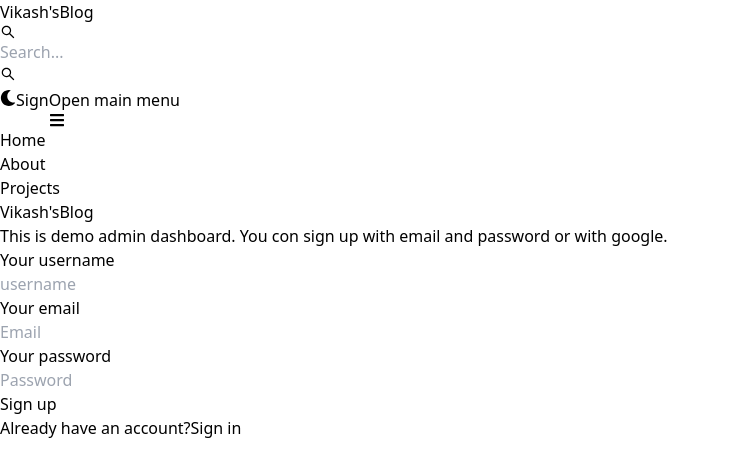
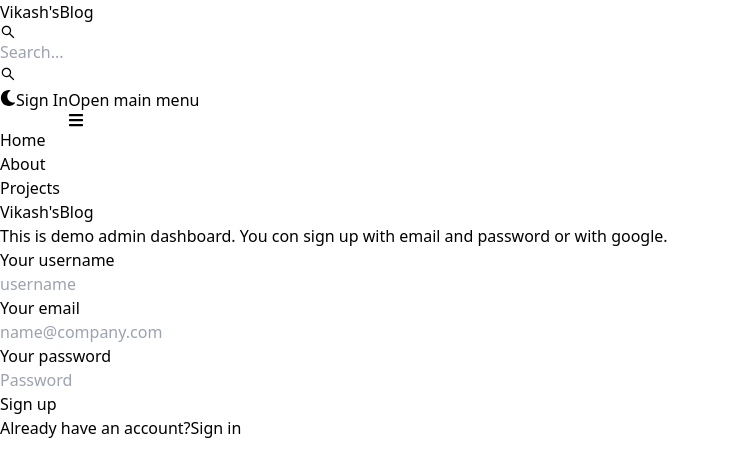
Before and after one commit to Vikash8460/Admin-Deshboard, a React (Vite) app in the folder admin/: page /sign-up in a window 1280 px wide. Shown: the top 476 px of the page, without its empty margins (0-730 px from the left). Built offline with nearby package versions, Linux system fonts and the light colour scheme.

Commit message:
connect to sign up page to dababase

```diff
--- a/admin/src/components/Header.jsx
+++ b/admin/src/components/Header.jsx
@@ -30,9 +30,9 @@ export default function Header() {
         <Button className='w-12 h-10 hidden sm:inline' color='gray' pill>
           <FaMoon />
         </Button>
-        <Link to='/signin'>
+        <Link to='/sign-in'>
           <Button gradientDuoTone='purpleToBlue' outline>
-            Sign
+            Sign In
           </Button>
         </Link>
         <Navbar.Toggle />
--- a/admin/src/pages/SignUp.jsx
+++ b/admin/src/pages/SignUp.jsx
@@ -1,9 +1,27 @@
-import { TextInput, Button, Checkbox, Label, } from 'flowbite-react'
-import React from 'react'
+import { TextInput, Button, Label, } from 'flowbite-react'
+import React, { useState } from 'react'
 import { Link } from 'react-router-dom'
 
 
+
 export default function SignUp() {
+  const [formData, setFormData] = useState({})
+  const handleChange = (e) => {
+    setFormData({ ...formData, [e.target.id]: e.target.value.trim() });
+  };
+
+  const handleSubmit = async (e) => {
+    e.preventDefault();
+    try {
+      const res = await fetch('/api/auth/signup', {
+        method: 'POST',
+        headers: { 'Content-Type': 'application/json' },
+        body: JSON.stringify(formData),
+      });
+      const data = await res.json();
+    } catch (error) { }
+  };
+
   return (
     <div className='min-h-screen mt-20'>
       <div className='flex p-3 max-w-3xl mx-auto flex-col md:flex-row md:items-center gap-5'>
@@ -22,8 +40,8 @@ export default function SignUp() {
         {/* right */}
 
         <div className='flex-1'>
-          <from className='flex flex-col gap-4'>
-            <div className=''>
+          <form className='flex flex-col gap-4' onSubmit={handleSubmit}>
+            <div>
               <Label value='Your username' />
               <TextInput
                 type="text"
@@ -32,22 +50,22 @@ export default function SignUp() {
                 id='username'
                 name='username'
                 required
-              />
+                onChange={handleChange} />
             </div>
 
-            <div className=''>
+            <div>
               <Label value='Your email' />
               <TextInput
                 type="email"
-                placeholder="Email"
+                placeholder='name@company.com'
                 className='w-full'
                 id='email'
                 name='email'
                 required
-              />
+                onChange={handleChange} />
             </div>
 
-            <div className=''>
+            <div>
               <label value='Your password'>Your password</label>
               <TextInput
                 type="password"
@@ -56,21 +74,23 @@ export default function SignUp() {
                 id='password'
                 name='password'
                 required
-              />
+                onChange={handleChange} />
+            </div>
 
-            </div>
             <Button gradientDuoTone='purpleToPink' type='submit'>
               Sign up
             </Button>
-          </from>
+          </form>
+
           <div className='flex gap-2 text-sm mt-5'>
             <span >
               Already have an account?
               <Link to='/sign-in' className='text-blue-500'>Sign in</Link>
             </span>
           </div>
+
         </div>
       </div>
     </div>
-  )
+  );
 }
--- a/admin/vite.config.js
+++ b/admin/vite.config.js
@@ -3,5 +3,14 @@ import react from '@vitejs/plugin-react-swc'
 
 // https://vitejs.dev/config/
 export default defineConfig({
+  server: {
+    proxy: {
+      '/api': {
+        target: 'http://localhost:3000',
+        secure: false,
+
+      },
+    },
+  },
   plugins: [react()],
-})
+});
```
